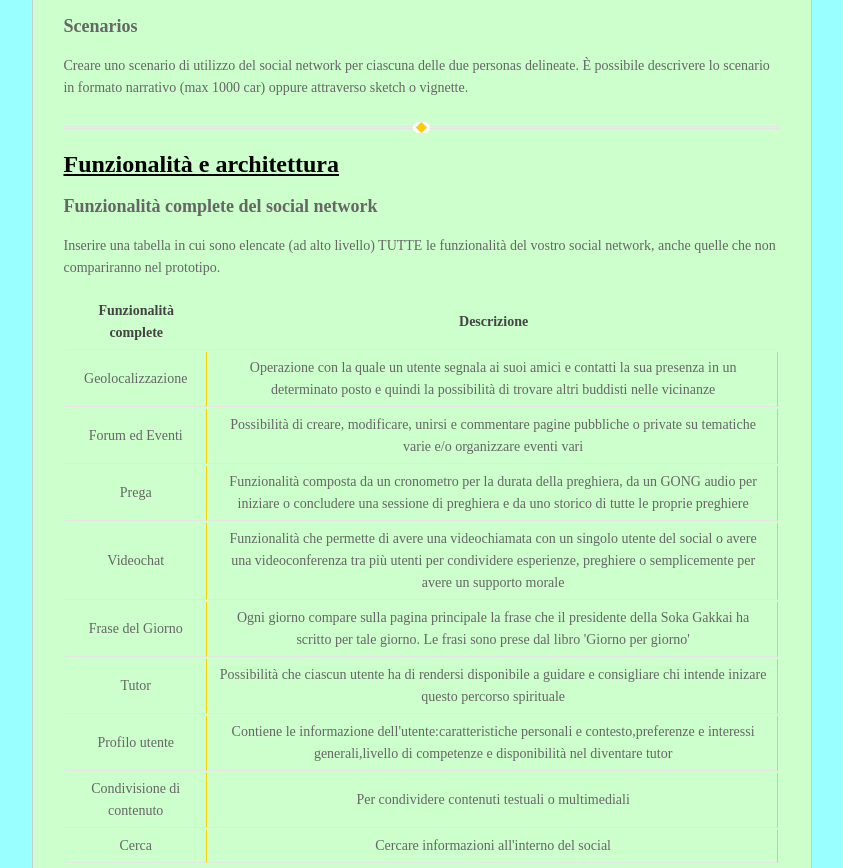
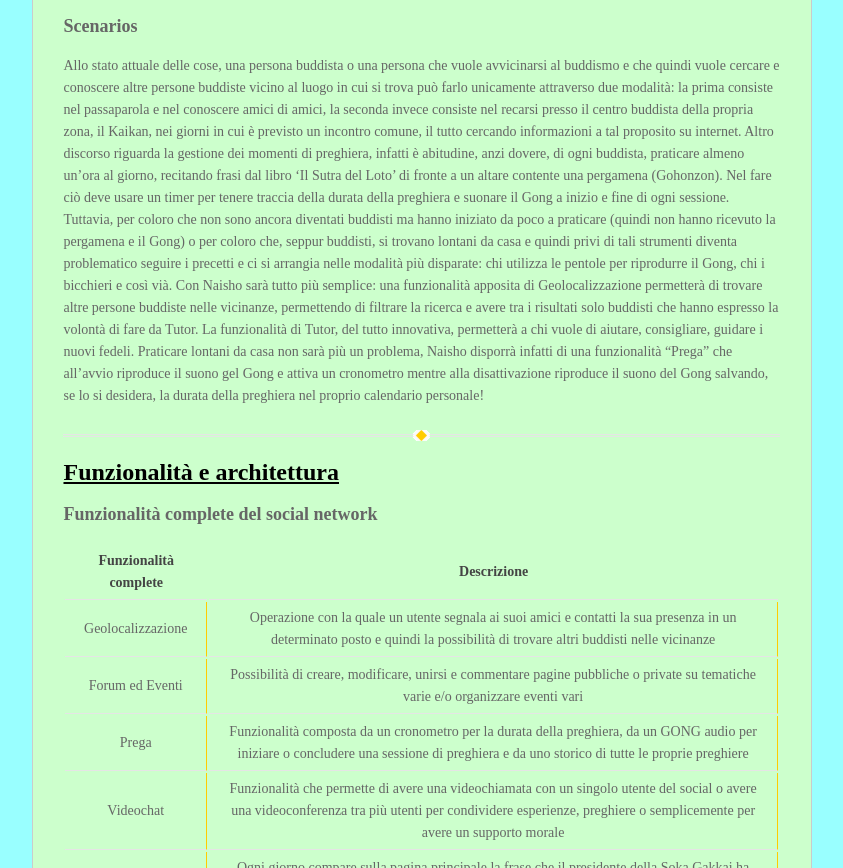
Before and after one commit to SoNet-2017/Naisho, a plain HTML site: page index.html in a window 1280 px wide. Shown: the part 1494-2362 px from the top of the page, without its empty margins (348-1191 px from the left). Drawn offline with Linux system fonts and the light colour scheme.

Commit message:
Update index.html
scenarios

```diff
--- a/index.html
+++ b/index.html
@@ -155,9 +155,26 @@
 
           <h3 id="scenarios">Scenarios</h3>
 
-          <p>Creare uno scenario di utilizzo del social network per ciascuna delle due personas delineate.
-            &Egrave; possibile descrivere lo scenario in formato narrativo (max 1000 car) oppure attraverso
-            sketch o vignette.</p>
+          <p>Allo stato attuale delle cose, una persona buddista o una persona che vuole avvicinarsi al buddismo e
+            che quindi vuole cercare e conoscere altre persone buddiste vicino al luogo in cui si trova può farlo
+            unicamente attraverso due modalità: la prima consiste nel passaparola e nel conoscere amici di amici,
+            la seconda invece consiste nel recarsi presso il centro buddista della propria zona, il Kaikan,
+            nei giorni in cui è previsto un incontro comune, il tutto cercando informazioni a tal proposito su internet.
+            Altro discorso riguarda la gestione dei momenti di preghiera, infatti è abitudine, anzi dovere, di ogni buddista,
+            praticare almeno un’ora al giorno, recitando frasi dal libro ‘Il Sutra del Loto’ di fronte a un altare contente
+            una pergamena (Gohonzon). Nel fare ciò deve usare un timer per tenere traccia della durata della preghiera e
+            suonare il Gong a inizio e fine di ogni sessione. Tuttavia, per coloro che non sono ancora diventati buddisti
+            ma hanno iniziato da poco a praticare (quindi non hanno ricevuto la pergamena e il Gong) o per coloro che,
+            seppur buddisti, si trovano lontani da casa e quindi privi di tali strumenti diventa problematico seguire i
+            precetti e ci si arrangia nelle modalità più disparate: chi utilizza le pentole per riprodurre il Gong, chi
+            i bicchieri e così vià. Con Naisho sarà tutto più semplice: una funzionalità apposita di Geolocalizzazione
+            permetterà di trovare altre persone buddiste nelle vicinanze, permettendo di filtrare la ricerca e avere tra
+            i risultati solo buddisti che hanno espresso la volontà di fare da Tutor. La funzionalità di Tutor, del tutto
+            innovativa, permetterà a chi vuole di aiutare, consigliare, guidare i nuovi fedeli.
+            Praticare lontani da casa non sarà più un problema, Naisho disporrà infatti di una funzionalità “Prega” che
+            all’avvio riproduce il suono gel Gong e attiva un cronometro mentre alla disattivazione riproduce il suono del
+            Gong salvando, se lo si desidera, la durata della preghiera nel proprio calendario personale!
+</p>
 
 
 
@@ -167,10 +184,7 @@
 
           <h3 id="funzionalita-complete-del-social-network">Funzionalità complete del social network</h3>
 
-          <p>Inserire una tabella in cui sono elencate (ad alto livello) TUTTE le funzionalità del vostro social network, anche quelle che
-            non compariranno nel prototipo.</p>
-
-          <table>
+         <table>
             <thead>
               <tr>
                 <th style="text-align: center">Funzionalità complete</th>
```
